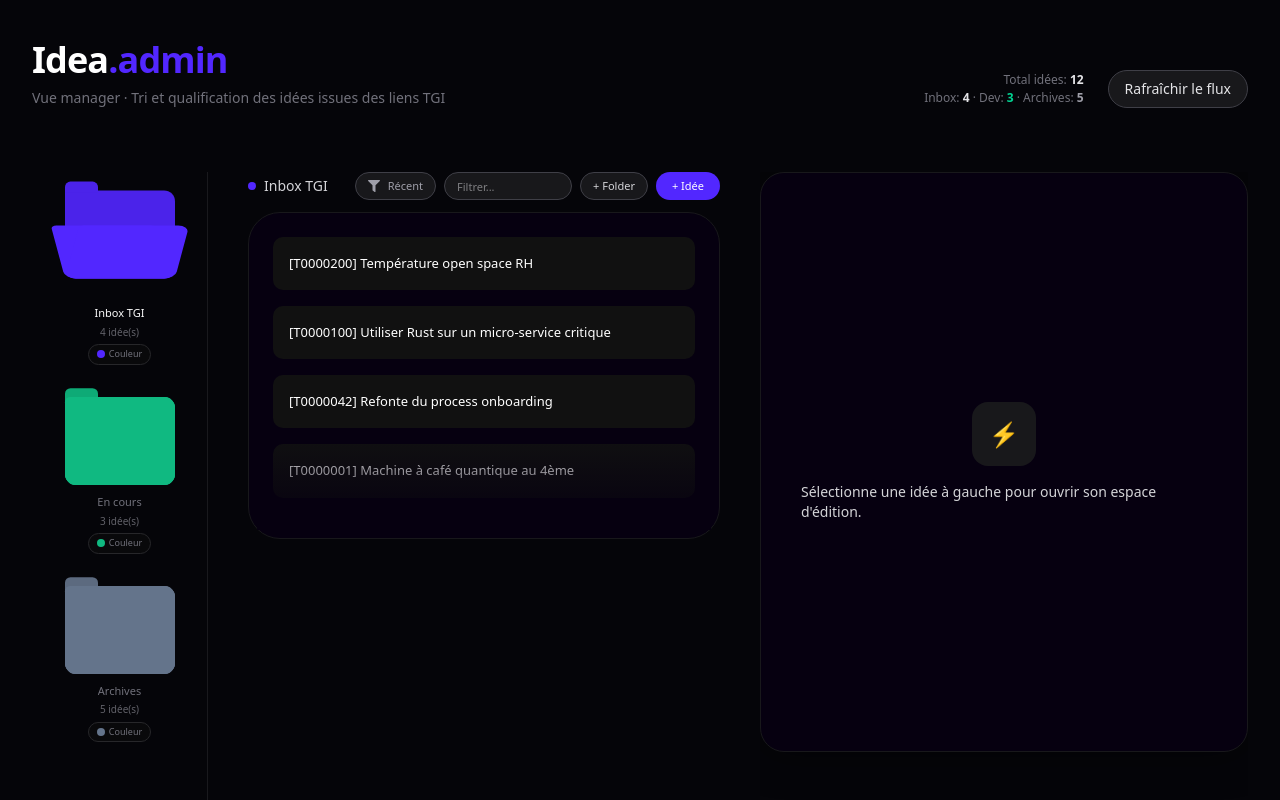
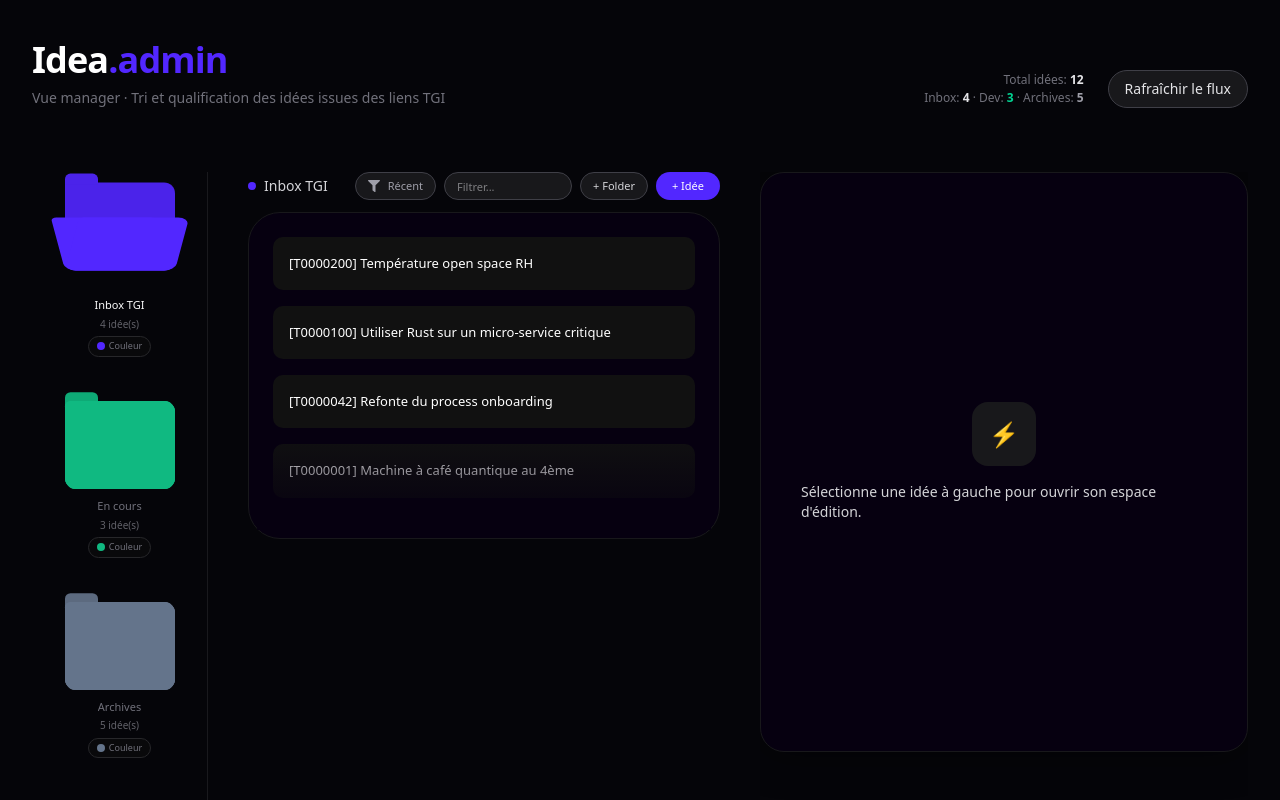
Before and after one commit to Priveetee/idea, a Next.js app: page /admin in a window 1280 px wide. Built offline with nearby package versions, Linux system fonts and the light colour scheme.

Commit message:
style(admin): adjust sidebar layout

```diff
--- a/src/app/admin/_components/admin-sidebar.tsx
+++ b/src/app/admin/_components/admin-sidebar.tsx
@@ -178,8 +178,8 @@ export function AdminSidebar({
 
   return (
     <div className="col-span-2 border-r border-zinc-800/60">
-      <div className="folders-scroll h-[calc(100vh-80px)] overflow-y-auto pt-10 pb-8">
-        <div className="flex flex-col items-center gap-9">
+      <div className="folders-scroll h-[calc(100vh-120px)] overflow-y-auto pt-8 pb-14">
+        <div className="flex flex-col items-center gap-12">
           {folders.map((folder) => {
             const count = getCountForFolder(folder.id as string);
             const isActive = activeStatus === folder.id;
```
